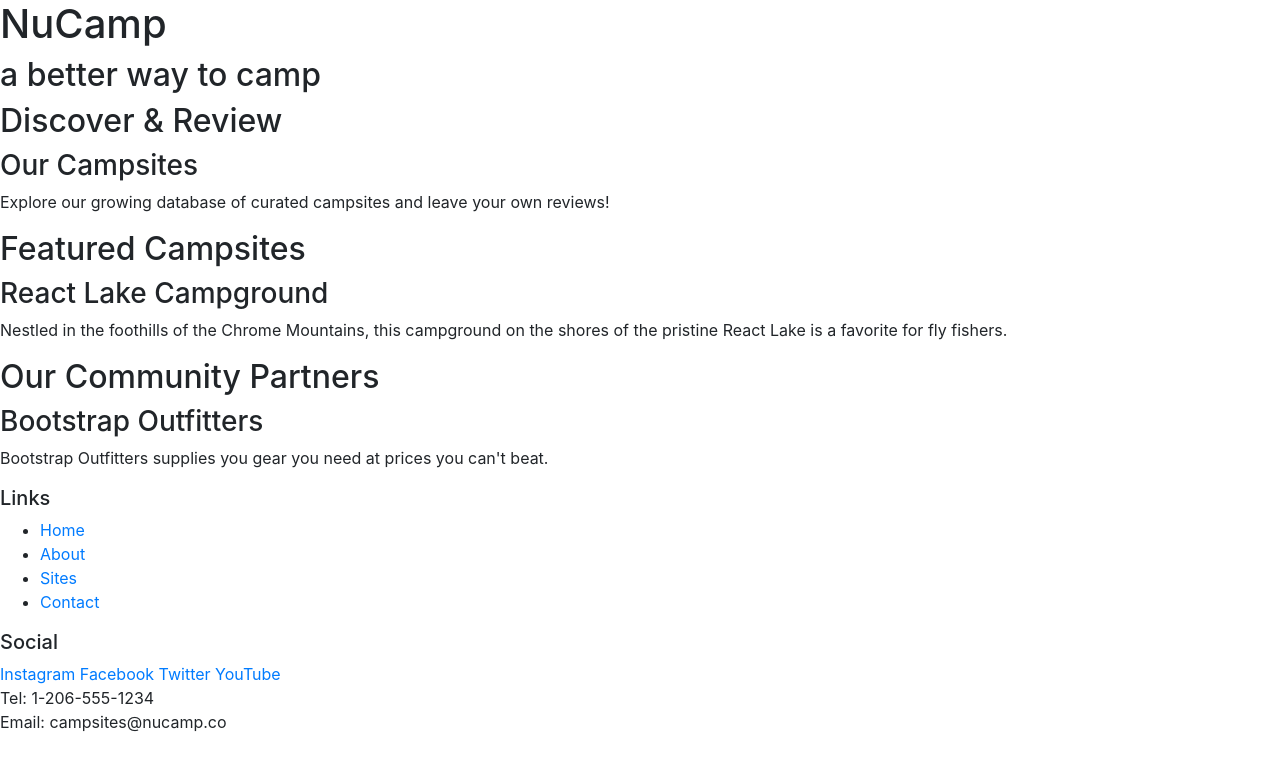
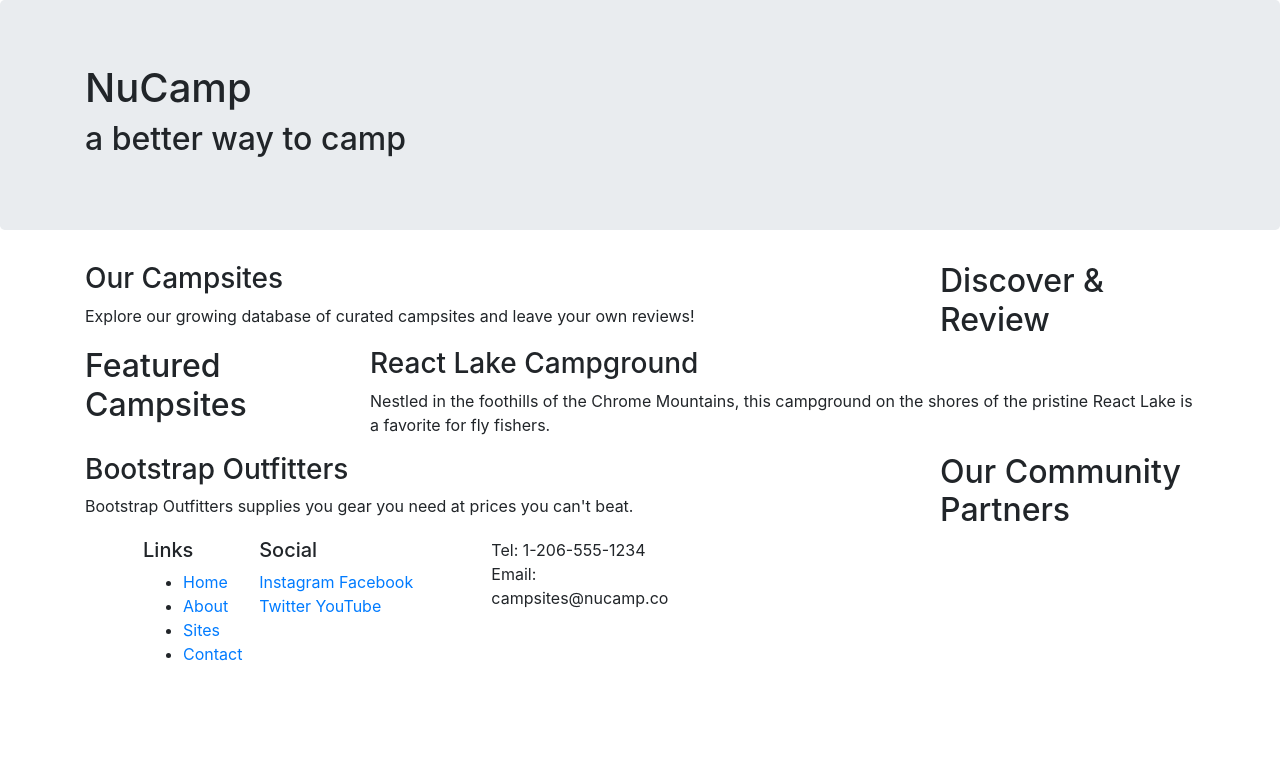
Before and after one commit to ydavidson2021/nucampsite, a website: page index.html in a window 1280 px wide. Drawn offline with nearby package versions, Linux system fonts and the light colour scheme.

Commit message:
Bootstrap Grid

```diff
--- a/index.html
+++ b/index.html
@@ -13,51 +13,82 @@
 
 <body>
 
-    <header>
-        <div>
+    <header class = "jumbotron">
+        <div class = "container">
+            <div class = "row">
+                <div class = "col">
                     <h1>NuCamp</h1>
                     <h2>a better way to camp</h2>
                 </div>
+            </div>
+        </div>
     </header>
 
-    <div>
+    <div class = "container">
+        <div class = "row">
+            <div class = "col-sm-4 order-sm-last col-md-3">
                 <h2>Discover & Review</h2>
+            </div>
+
+            <div class = "col">
                 <h3>Our Campsites</h3>
                 <p>Explore our growing database of curated campsites and leave your own reviews!</p>
             </div>
+        </div>
 
-    <div>
+
+        <div class = "row">
+            <div class = "col-sm-4 col-md-3">
                 <h2>Featured Campsites</h2>
+            </div>
+
+            <div class = "col">
                 <h3>React Lake Campground</h3>
                 <p>Nestled in the foothills of the Chrome Mountains, this campground on the shores of the pristine React Lake is a favorite for fly fishers.</p>
             </div>
 
-    <div>
+
+    <div class = "container">
+        <div class = "row">
+            <div class = "col-sm-4 order-sm-last col-md-3">
                 <h2>Our Community Partners</h2>
+            </div>
+
+            <div class = "col">
                 <h3>Bootstrap Outfitters</h3>
                 <p>Bootstrap Outfitters supplies you gear you need at prices you can't beat.</p>
             </div>
 
+        </div>
+    </div>
+
+
     <footer>
-        <div>
+        <div class = "container">
+            <div class = "row">
+               <div class = "col-4 col-sm-2 offset-1">
                     <h5>Links</h5>
-            <ul>
+                        <ul class = "list-unstyledg">
                             <li><a href="#">Home</a></li>
                             <li><a href="#">About</a></li>
                             <li><a href="#">Sites</a></li>
                             <li><a href="#">Contact</a></li>
                         </ul>
                 </div>
-        <div>
+
+                 <div class = "col-sm-4">
                     <h5>Social</h5>
                     <a href="http://instagram.com/">Instagram</a>
                     <a href="http://facebook.com/">Facebook</a>
                     <a href="http://twitter.com/">Twitter</a>
                     <a href="http://youtube.com/">YouTube</a>
                 </div>
-        <div>
+
+                <div class = "col-sm-4">
                     Tel: 1-206-555-1234<br />
                     Email: campsites@nucamp.co
+                </div>
+            </div>
         </div>
     </footer>
     <!-- jQuery must come first, then Popper.js, then the Bootstrap JavaScript plugins.-->
```
Lines whose indentation alone changed are shown as unchanged.
